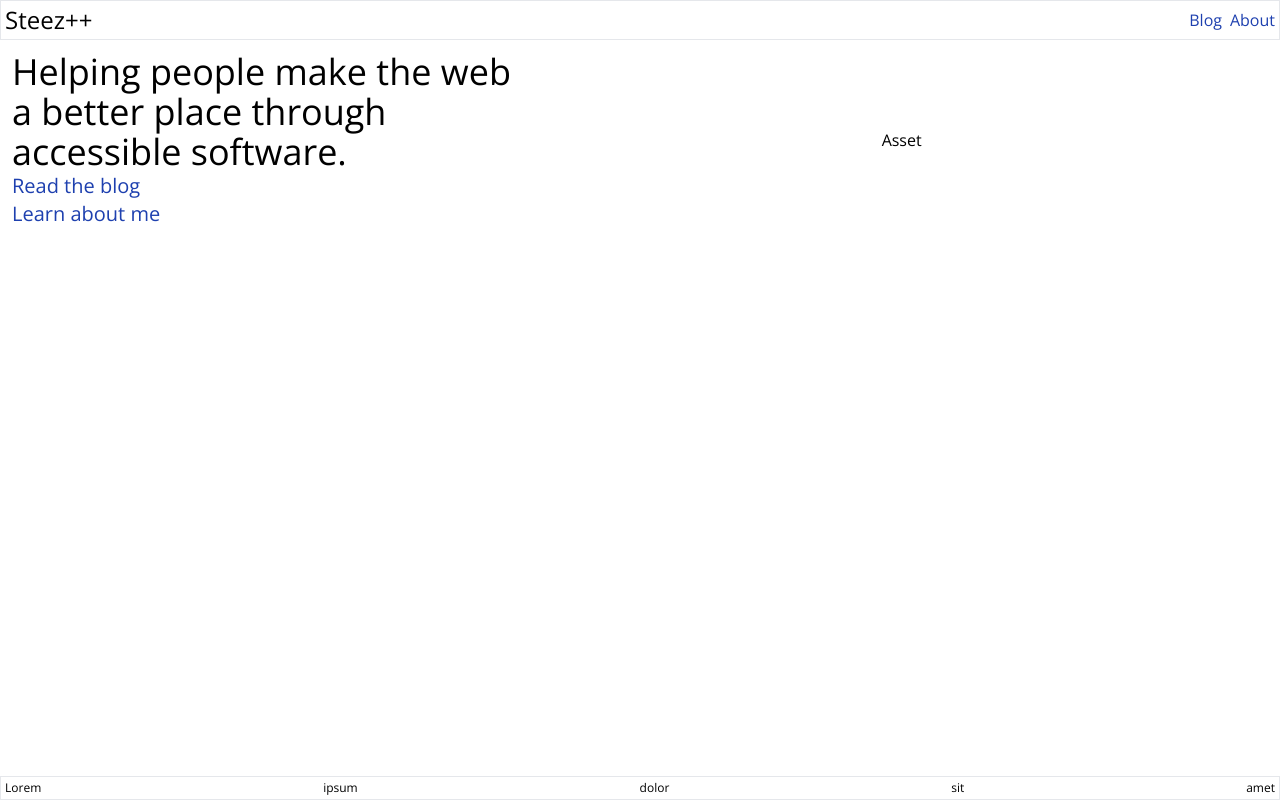
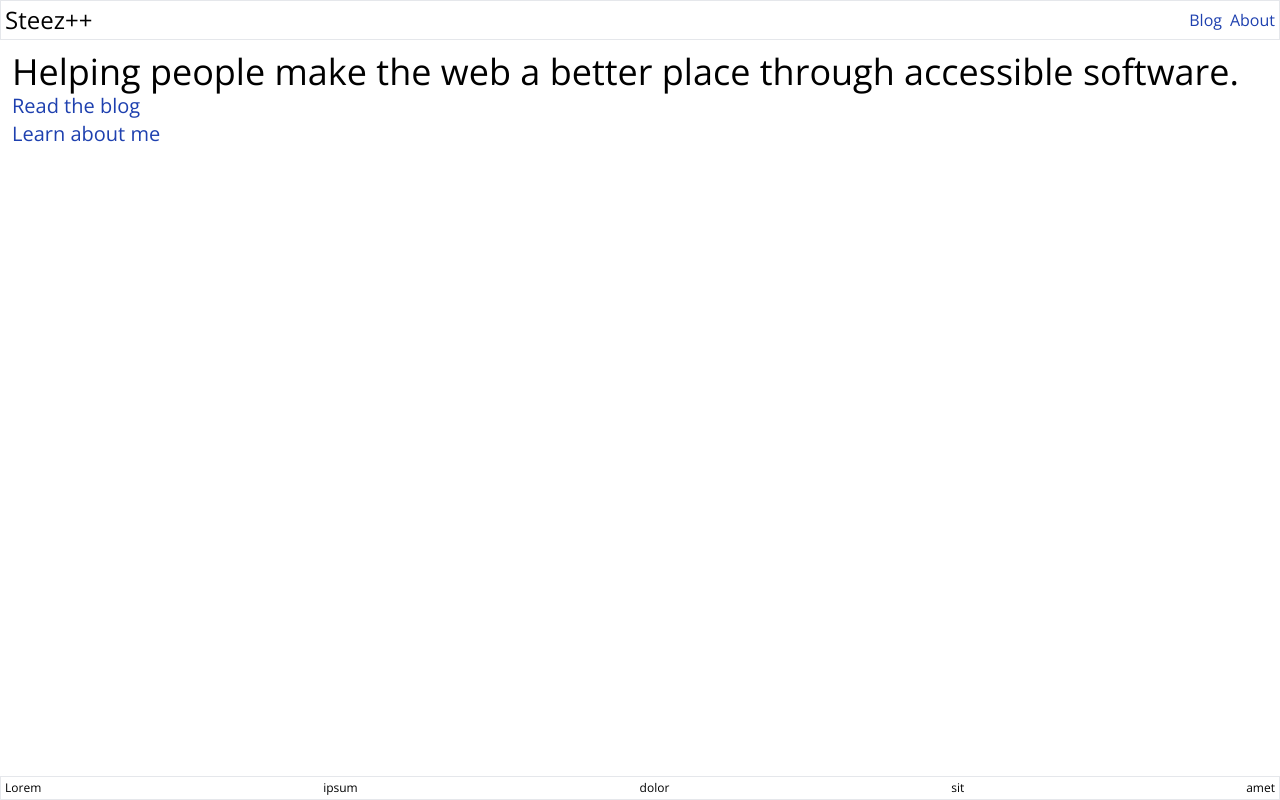
Before and after one commit to steezplusplus/Accessible-Web-Components, a Next.js app: page / in a window 1280 px wide. Built offline with nearby package versions, Linux system fonts and the light colour scheme.

Commit message:
feat: reduce homepage

```diff
--- a/app/page.tsx
+++ b/app/page.tsx
@@ -3,13 +3,11 @@ import Link from "next/link";
 export default async function Home() {
   return (
     <div>
-      <header className="grid sm:grid-cols-4 md:grid-cols-8 lg:grid-cols-12">
-        <div className="col-span-full flex items-center justify-center lg:col-span-7 lg:col-start-6">
-          Asset
-        </div>
-        <div className="col-span-full lg:col-span-5 lg:col-start-1 lg:row-start-1">
+      <header>
+        <ul>
+          <li>
             <h2 className="text-4xl">Helping people make the web a better place through accessible software.</h2>
-          <ul>
+          </li>
           <li>
             <Link className="text-xl text-blue-800 hover:text-blue-900 hover:underline" href="/blog">Read the blog</Link>
           </li>
@@ -17,7 +15,6 @@ export default async function Home() {
             <Link className="text-xl text-blue-800 hover:text-blue-900 hover:underline" href="/about">Learn about me</Link>
           </li>
         </ul>
-        </div>
       </header>
     </div>
   );
```
Lines whose indentation alone changed are shown as unchanged.
